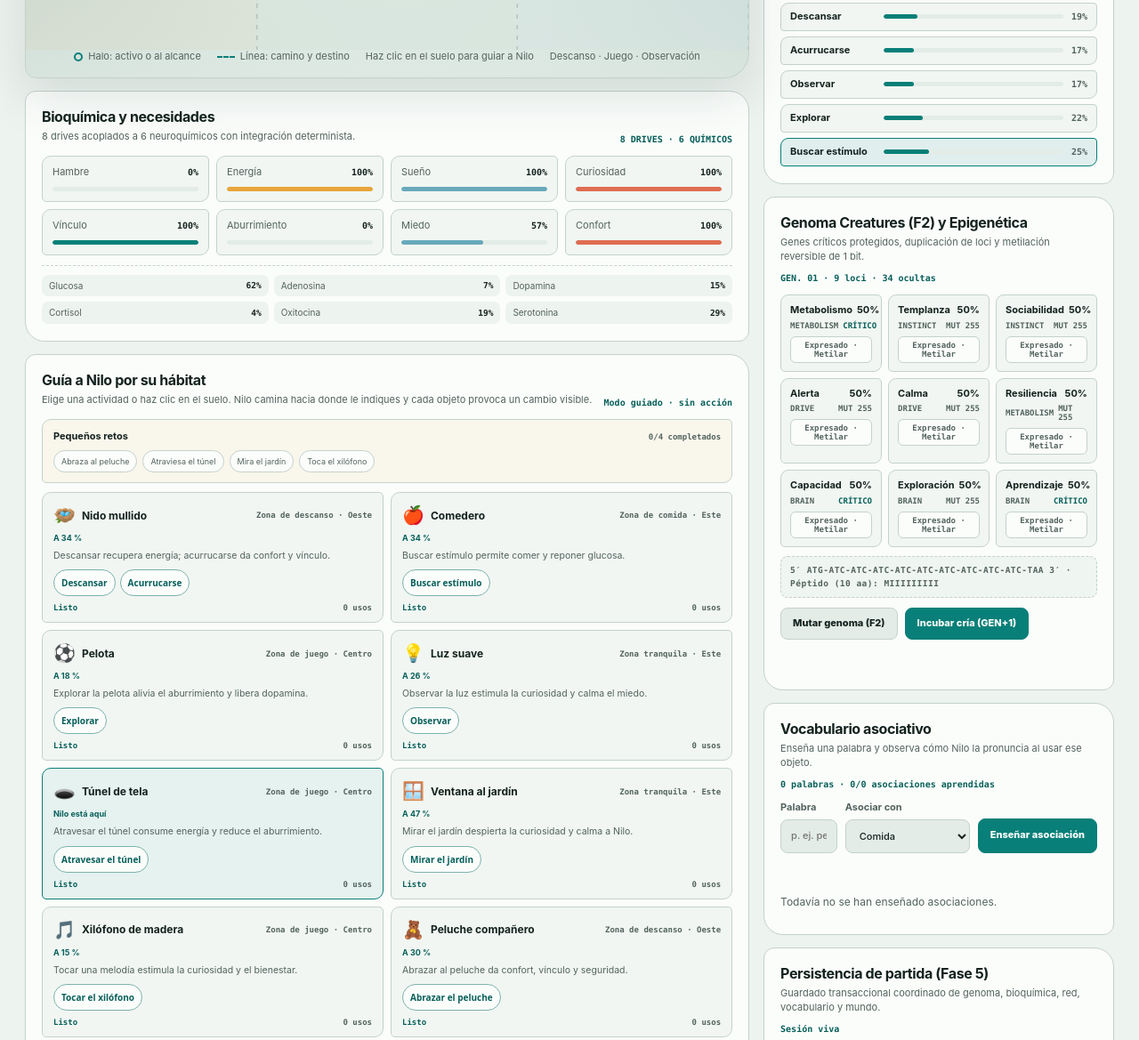
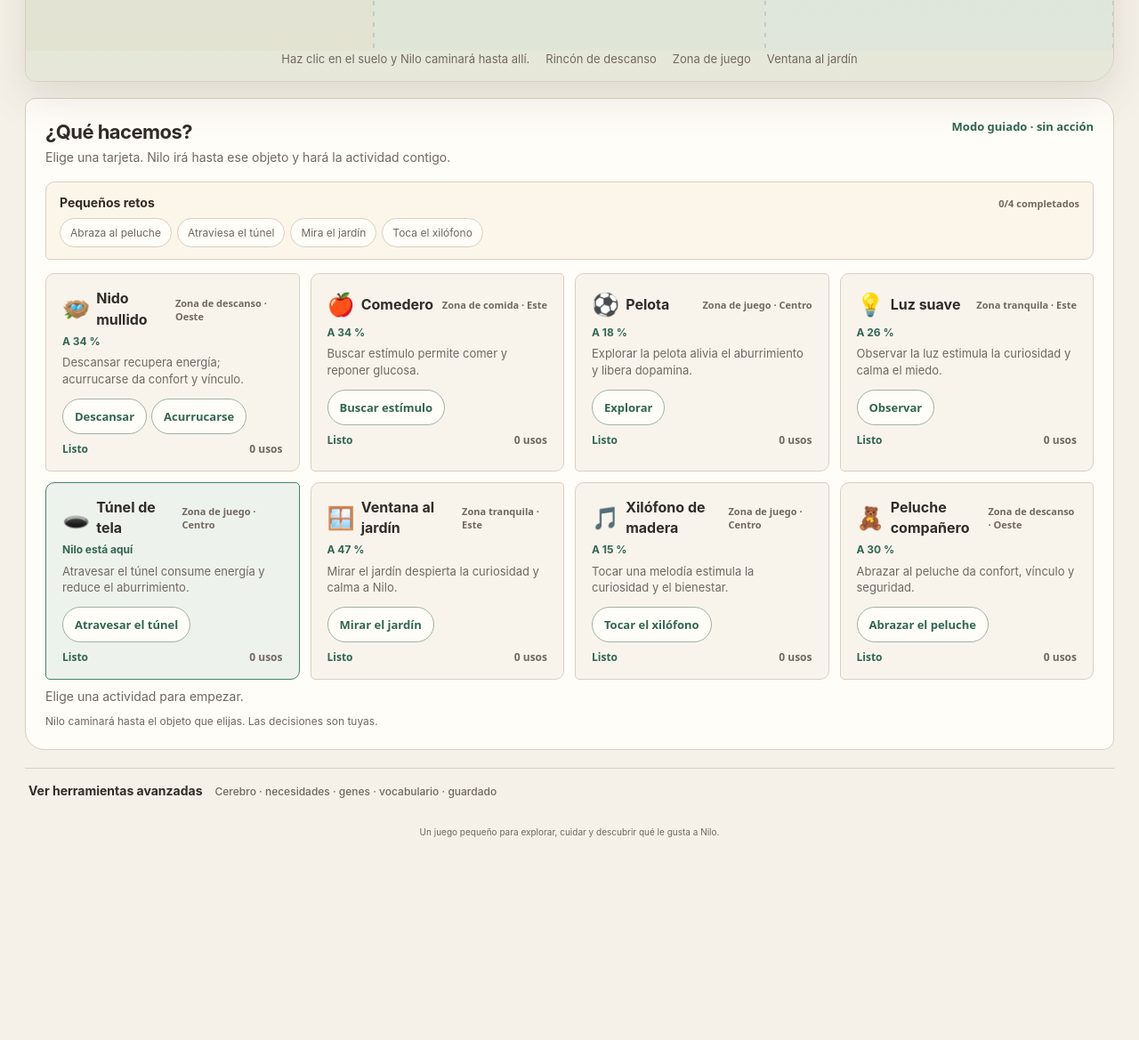
Before and after one commit to Purplerave/creatures, a website built with Vite: page index.html in a window 1280 px wide. Shown: the part 754-1923 px from the top of the page at 89% size. After the commit the page ends 1725 px from the top, so only its background shows below. Built offline with nearby package versions, Linux system fonts and the light colour scheme.

Commit message:
Refocus Creatures on a clear guided habitat

```diff
--- a/index.html
+++ b/index.html
@@ -4,39 +4,22 @@
     <meta charset="UTF-8" />
     <meta name="viewport" content="width=device-width, initial-scale=1.0" />
     <meta name="theme-color" content="#eaf1ed" />
-    <title>Creatures — Nilo, cerebro L2, mundo espacial y genoma vivo</title>
+    <title>Nilo — cuida y explora su hábitat</title>
     <style>
       :root {
-        color-scheme: light dark;
-        --page: #edf3ef;
-        --surface: #fbfdfb;
-        --surface-soft: #e3ece7;
-        --ink: #14221f;
-        --muted: #53635f;
-        --line: #c4d2cc;
-        --teal: #087f78;
-        --teal-dark: #075f5a;
-        --amber: #e8a53b;
-        --coral: #df6d52;
-        --shadow: 0 20px 55px rgba(22, 54, 47, 0.13);
-        --room: radial-gradient(circle at 52% 40%, #f1faf4 0 14%, #d6e6dd 54%, #b9cec4 100%);
-      }
-
-      @media (prefers-color-scheme: dark) {
-        :root {
-          --page: #0c1514;
-          --surface: #121f1d;
-          --surface-soft: #192a27;
-          --ink: #edf6f3;
-          --muted: #a9bbb6;
-          --line: #34504a;
-          --teal: #4ac6b9;
-          --teal-dark: #76dacd;
-          --amber: #f0b951;
-          --coral: #f08065;
-          --shadow: 0 24px 60px rgba(0, 0, 0, 0.32);
-          --room: radial-gradient(circle at 52% 40%, #1d322e 0 14%, #142521 54%, #0d1917 100%);
-        }
+        color-scheme: light;
+        --page: #f5f1e8;
+        --surface: #fffdf8;
+        --surface-soft: #eee8dc;
+        --ink: #302c27;
+        --muted: #71685f;
+        --line: #d9cfbf;
+        --teal: #43836f;
+        --teal-dark: #326652;
+        --amber: #d99b3d;
+        --coral: #d77762;
+        --shadow: 0 18px 48px rgba(78, 65, 48, 0.13);
+        --room: linear-gradient(180deg, #f5f4e9 0%, #e5eddc 56%, #d4e6d4 100%);
       }
 
       * { box-sizing: border-box; }
@@ -136,9 +119,13 @@
 
       .workspace-grid {
         display: grid;
-        grid-template-columns: minmax(0, 1.55fr) minmax(360px, 0.75fr);
+        grid-template-columns: minmax(0, 1fr);
         align-items: start;
         gap: 16px;
+      }
+      .primary-stack {
+        display: grid;
+        gap: 18px;
       }
       .column-stack {
         min-width: 0;
@@ -195,9 +182,7 @@
       .creature-subtitle {
         margin: 2px 0 0;
         color: var(--muted);
-        font: 10px ui-monospace, SFMono-Regular, Menlo, monospace;
-        letter-spacing: 0.05em;
-        text-transform: uppercase;
+        font-size: 13px;
       }
       .need-status {
         margin: 6px 0 0;
@@ -244,9 +229,9 @@
         position: relative;
         z-index: 1;
         width: 100%;
-        min-height: 520px;
-        max-height: 760px;
-        aspect-ratio: 1.9 / 1;
+        height: clamp(560px, 68vh, 900px);
+        min-height: 560px;
+        max-height: 900px;
       }
       #app {
         position: absolute;
@@ -301,12 +286,12 @@
 
       .world-grid {
         display: grid;
-        grid-template-columns: repeat(2, minmax(0, 1fr));
-        gap: 8px;
+        grid-template-columns: repeat(auto-fit, minmax(280px, 1fr));
+        gap: 12px;
       }
       .world-object {
         min-width: 0;
-        padding: 11px 12px;
+        padding: 16px 18px;
         border: 1px solid var(--line);
         border-radius: 10px 5px 10px 5px;
         background: color-mix(in srgb, var(--surface-soft) 43%, var(--surface));
@@ -333,23 +318,23 @@
         gap: 7px;
         min-width: 0;
       }
-      .world-object-icon { flex: 0 0 auto; font-size: 20px; }
-      .world-object-heading h3 { min-width: 0; margin: 0; font-size: 12px; }
+      .world-object-icon { flex: 0 0 auto; font-size: 25px; }
+      .world-object-heading h3 { min-width: 0; margin: 0; font-size: 16px; }
       .world-object-zone {
         color: var(--muted);
-        font: 600 9px ui-monospace, SFMono-Regular, Menlo, monospace;
+        font: 600 11px ui-sans-serif, system-ui, sans-serif;
       }
-      .world-object-range { display: block; margin-top: 4px; color: var(--teal-dark); font-size: 9px; font-weight: 700; }
+      .world-object-range { display: block; margin-top: 4px; color: var(--teal-dark); font-size: 12px; font-weight: 700; }
       .world-object-description {
         margin: 6px 0 7px;
         color: var(--muted);
-        font-size: 10.5px;
+        font-size: 13px;
       }
       .world-object-actions { display: flex; flex-wrap: wrap; gap: 5px; margin: 8px 0; }
       .world-object-action-button {
-        min-height: 30px; padding: 5px 8px; border: 1px solid color-mix(in srgb, var(--teal) 38%, var(--line));
+        min-height: 40px; padding: 9px 13px; border: 1px solid color-mix(in srgb, var(--teal) 38%, var(--line));
         border-radius: 999px; color: var(--teal-dark); background: var(--surface);
-        font: 700 10px ui-sans-serif, system-ui, sans-serif; cursor: pointer;
+        font: 700 13px ui-sans-serif, system-ui, sans-serif; cursor: pointer;
       }
       .world-object-action-button:hover { background: color-mix(in srgb, var(--teal) 12%, var(--surface)); }
       .world-object-action-button:focus-visible { outline: 3px solid color-mix(in srgb, var(--teal) 35%, transparent); outline-offset: 2px; }
@@ -358,17 +343,17 @@
         align-items: baseline;
         justify-content: space-between;
         gap: 5px;
-        font: 700 9px ui-monospace, SFMono-Regular, Menlo, monospace;
+        font: 700 11px ui-sans-serif, system-ui, sans-serif;
       }
       .world-object-status { color: var(--teal-dark); }
       .world-object[data-ready="false"] .world-object-status { color: #927039; }
       .world-object-uses { color: var(--muted); }
       .habitat-challenges { margin: 10px 0; padding: 11px 12px; border: 1px solid var(--line); border-radius: 10px 5px 10px 5px; background: color-mix(in srgb, var(--amber) 8%, var(--surface)); }
       .habitat-challenges-heading { display: flex; align-items: baseline; justify-content: space-between; gap: 8px; margin-bottom: 7px; }
-      .habitat-challenges-heading strong { font-size: 11px; }
-      .habitat-challenges-heading output { color: var(--muted); font: 700 9px ui-monospace, SFMono-Regular, Menlo, monospace; }
+      .habitat-challenges-heading strong { font-size: 14px; }
+      .habitat-challenges-heading output { color: var(--muted); font: 700 11px ui-sans-serif, system-ui, sans-serif; }
       .habitat-challenges-list { display: flex; flex-wrap: wrap; gap: 6px; margin: 0; padding: 0; list-style: none; }
-      .habitat-challenge { padding: 5px 8px; border: 1px solid var(--line); border-radius: 999px; color: var(--muted); background: var(--surface); font-size: 9px; }
+      .habitat-challenge { padding: 5px 8px; border: 1px solid var(--line); border-radius: 999px; color: var(--muted); background: var(--surface); font-size: 12px; }
       .habitat-challenge[data-complete="true"] { border-color: color-mix(in srgb, var(--teal) 50%, var(--line)); color: var(--teal-dark); background: color-mix(in srgb, var(--teal) 10%, var(--surface)); }
       .world-action-form {
         display: grid;
@@ -441,7 +426,7 @@
         .activity-log li strong { grid-column: 2; }
         .activity-log li span { grid-column: 2; }
       }
-      .world-note { margin: 5px 0 0; color: var(--muted); font-size: 10px; }
+      .world-note { margin: 5px 0 0; color: var(--muted); font-size: 12px; }
 
       .drive-grid {
         display: grid;
@@ -833,17 +818,47 @@
         text-align: center;
       }
 
+      .advanced-lab { margin-top: 20px; border-top: 1px solid var(--line); }
+      .advanced-lab > summary { display: flex; align-items: baseline; flex-wrap: wrap; gap: 8px 14px; padding: 15px 4px; color: var(--ink); font-size: 14px; font-weight: 750; cursor: pointer; list-style-position: inside; }
+      .advanced-lab > summary small { color: var(--muted); font-size: 12px; font-weight: 500; }
+      .advanced-content { display: grid; gap: 15px; padding: 0 0 18px; }
+      .simulation-controls { display: flex; align-items: center; flex-wrap: wrap; gap: 12px; padding: 12px; border: 1px solid var(--line); border-radius: 12px; background: var(--surface); }
+      .simulation-controls .speed-btn { min-width: 64px; min-height: 38px; font-size: 13px; }
+      .simulation-controls .autonomy-control { font-size: 13px; }
+      .advanced-content .world-action-form { max-width: 760px; }
+      .advanced-content .world-mode-row, .advanced-content .activity-panel { padding: 0 4px; }
+      .advanced-content .workspace-grid { grid-template-columns: minmax(0, 1fr); }
+      .advanced-content .drive-grid { grid-template-columns: repeat(auto-fit, minmax(190px, 1fr)); }
+      .page-header { margin-bottom: 12px; }
+      .page-description { font-size: 16px; }
+      .need-status { display: inline-flex; align-items: center; min-height: 34px; margin-top: 9px; padding: 6px 11px; border: 1px solid color-mix(in srgb, var(--teal) 35%, var(--line)); border-radius: 999px; background: color-mix(in srgb, var(--teal) 8%, var(--surface)); font-size: 14px; }
+      .world-panel { padding: 22px; }
+      .world-panel .panel-heading { align-items: start; margin-bottom: 16px; }
+      .world-panel .panel-heading h2 { font-size: 22px; }
+      .world-panel .panel-heading p { max-width: 680px; font-size: 14px; }
+      .world-panel .drive-count { white-space: normal; font: 700 13px ui-sans-serif, system-ui, sans-serif; }
+      .world-feedback { min-height: 24px; font-size: 14px; }
+      .world-object-state { font-size: 12px; }
+      .world-object-actions { margin-top: 12px; }
+      .habitat-challenges { margin: 0 0 15px; padding: 13px 15px; }
+      .habitat-challenge { padding: 7px 11px; font-size: 12px; }
+      .habitat-caption { font-size: 13px; }
+
       @media (max-width: 980px) {
         .workspace-grid { grid-template-columns: minmax(0, 1fr); }
       }
       @media (max-width: 640px) {
         .shell { padding: 14px 11px; }
-        .page-description { font-size: 12px; }
+        .page-description { font-size: 14px; }
         .habitat { border-radius: 21px 9px 21px 9px; }
+        .page-description { font-size: 14px; }
+        .world-panel { padding: 18px 15px; }
+        .world-grid { grid-template-columns: repeat(auto-fit, minmax(250px, 1fr)); }
+        .advanced-lab > summary { font-size: 13px; }
         .habitat-header { padding: 15px 15px 0; }
-        .creature-stage { min-height: 320px; aspect-ratio: 1.02 / 1; }
-        .habitat-caption { padding: 0 14px 13px; font-size: 10px; }
-        .drive-grid, .world-grid, .genome-grid, .chem-strip { grid-template-columns: repeat(2, minmax(0, 1fr)); gap: 7px; }
+        .creature-stage { height: min(60vh, 650px); min-height: 400px; }
+        .habitat-caption { padding: 0 14px 13px; font-size: 12px; }
+        .drive-grid, .world-grid, .genome-grid, .chem-strip { grid-template-columns: minmax(0, 1fr); gap: 10px; }
         .drives-panel, .world-panel, .learning-panel, .brain-panel, .genome-panel, .persistence-panel { padding: 15px 13px 16px; }
         .world-action-form { grid-template-columns: minmax(0, 1fr); }
         .brain-action-row { grid-template-columns: minmax(78px, 0.6fr) minmax(0, 1fr) auto; gap: 7px; }
@@ -853,7 +868,7 @@
         .teach-button { grid-column: 1 / -1; }
       }
       @media (max-width: 390px) {
-        .creature-stage { min-height: 300px; }
+        .creature-stage { min-height: 400px; }
         .teach-form, .vocab-list, .genome-grid, .chem-strip { grid-template-columns: minmax(0, 1fr); }
         .teach-button { grid-column: auto; }
       }
@@ -863,33 +878,21 @@
     <main class="shell">
       <header class="page-header">
         <div>
-          <p class="eyebrow">Creatures · L1 + L2 + Mundo espacial + F2 Genoma + Fase 5</p>
-          <h1>Una vida pequeña.<br />Un organismo digital completo.</h1>
-          <p class="page-description">Nilo camina por su hábitat, aprende con refuerzo Hebbiano visible en la vista neural L2, expresa genes con metilación reversible y conserva su partida completa.</p>
-        </div>
-        <div class="header-meta">
-          <div class="speed-bar" role="group" aria-label="Velocidad de simulación">
-            <button class="speed-btn" type="button" data-speed="0" aria-pressed="false">Pausa</button>
-            <button class="speed-btn" type="button" data-speed="1" aria-pressed="true">1×</button>
-            <button class="speed-btn" type="button" data-speed="3" aria-pressed="false">3×</button>
-            <button class="speed-btn" type="button" data-speed="8" aria-pressed="false">8×</button>
-          </div>
-          <span class="speed-hint">Teclas: <kbd>P</kbd> pausa · <kbd>1</kbd>/<kbd>3</kbd>/<kbd>8</kbd> velocidad</span>
-          <span class="phase-mark">FASES 0–5 + F2 · ACTIVO</span>
+          <p class="eyebrow">TU PEQUEÑO HÁBITAT</p>
+          <h1>Cuida y explora con Nilo</h1>
+          <p class="page-description">Elige qué hacer con él o haz clic en el suelo para guiarlo.</p>
         </div>
       </header>
 
-      <div class="workspace-grid">
-        <div class="column-stack">
+      <div class="primary-stack">
         <section class="habitat" aria-label="Hábitat de Nilo">
             <header class="habitat-header">
               <div>
                 <h2 id="creature-name" class="creature-name">Nilo</h2>
                 <p id="creature-subtitle" class="creature-subtitle">GEN. 01 · DÍA 01 · EMBRIÓN</p>
-                <p id="need-status" class="need-status" aria-label="Necesidad principal">Necesidades tranquilas</p>
+                <p id="need-status" class="need-status" aria-label="Necesidad principal">Lo que necesita: tranquilo</p>
               </div>
               <div class="header-meta">
-                <label class="autonomy-control" for="autonomy-toggle"><input id="autonomy-toggle" type="checkbox" /> Nilo decide por sí mismo</label>
                 <output id="mood" class="mood-badge" data-mood="happy" aria-live="polite">Feliz</output>
               </div>
             </header>
@@ -899,34 +902,39 @@
               </canvas>
             </div>
             <p class="habitat-caption" aria-label="Leyenda del hábitat">
-              <span><i class="legend-halo" aria-hidden="true"></i> Halo: activo o al alcance</span>
-              <span><i class="legend-route" aria-hidden="true"></i> Línea: camino y destino</span>
-              <span>Haz clic en el suelo para guiar a Nilo</span><span>Descanso · Juego · Observación</span>
+              <span>Haz clic en el suelo y Nilo caminará hasta allí.</span><span>Rincón de descanso</span><span>Zona de juego</span><span>Ventana al jardín</span>
             </p>
           </section>
-
-          <section class="drives-panel" aria-labelledby="drives-title">
-            <div class="panel-heading">
-              <div>
-                <h2 id="drives-title">Bioquímica y necesidades</h2>
-                <p>8 drives acoplados a 6 neuroquímicos con integración determinista.</p>
-              </div>
-              <span class="drive-count">8 DRIVES · 6 QUÍMICOS</span>
-            </div>
-            <div id="drive-grid" class="drive-grid" aria-label="Niveles actuales de los drives"></div>
-            <div id="chem-strip" class="chem-strip" aria-label="Niveles actuales de los neuroquímicos"></div>
-          </section>
-
         <section class="world-panel" aria-labelledby="world-title">
             <div class="panel-heading">
               <div>
-                <h2 id="world-title">Guía a Nilo por su hábitat</h2>
-                <p>Elige una actividad o haz clic en el suelo. Nilo camina hacia donde le indiques y cada objeto provoca un cambio visible.</p>
+                <h2 id="world-title">¿Qué hacemos?</h2>
+                <p>Elige una tarjeta. Nilo irá hasta ese objeto y hará la actividad contigo.</p>
               </div>
-              <output id="world-action" class="drive-count" aria-label="Origen y verbo de la última acción">Cerebro · sin acción</output>
+              <output id="world-action" class="drive-count" aria-label="Última actividad">Elige una actividad</output>
             </div>
             <section id="habitat-challenges" class="habitat-challenges" aria-label="Retos del hábitat"></section>
             <div id="world-grid" class="world-grid" aria-label="Objetos disponibles en el mundo"></div>
+            <p id="world-feedback" class="world-feedback" role="status" aria-live="polite">Elige una actividad para empezar.</p>
+            <p class="world-note">Nilo caminará hasta el objeto que elijas. Las decisiones son tuyas.</p>
+          </section>
+      </div>
+
+      <details class="advanced-lab">
+        <summary>
+          <span>Ver herramientas avanzadas</span>
+          <small>Cerebro · necesidades · genes · vocabulario · guardado</small>
+        </summary>
+        <div class="advanced-content">
+          <div class="simulation-controls">
+            <div class="speed-bar" role="group" aria-label="Velocidad de simulación">
+              <button class="speed-btn" type="button" data-speed="0" aria-pressed="false">Pausa</button>
+              <button class="speed-btn" type="button" data-speed="1" aria-pressed="true">Normal</button>
+              <button class="speed-btn" type="button" data-speed="3" aria-pressed="false">Rápido</button>
+              <button class="speed-btn" type="button" data-speed="8" aria-pressed="false">Muy rápido</button>
+            </div>
+            <label class="autonomy-control" for="autonomy-toggle"><input id="autonomy-toggle" type="checkbox" /> Dejar que Nilo decida solo</label>
+          </div>
           <form id="world-action-form" class="world-action-form">
               <label class="world-action-label" for="world-action-select">
                 Probar un verbo sin entrenar el cerebro
@@ -951,18 +959,23 @@
               </label>
               <output id="world-coords" class="drive-count">Pos (0.50, 0.66)</output>
             </div>
-            <p id="world-feedback" class="world-feedback" role="status" aria-live="polite">Modo guiado: haz clic en el suelo o elige una acción para que Nilo vaya allí.</p>
 <section class="activity-panel" aria-labelledby="activity-title">
               <h3 id="activity-title">Actividad reciente</h3>
               <ol id="activity-log" class="activity-log" aria-label="Últimas decisiones, resultados y refuerzos de Nilo">
                 <li class="activity-empty">Todavía no hay actividad.</li>
               </ol>
             </section>
-            <p class="world-note">Las pruebas manuales no entrenan al cerebro. En modo espacial estricto, Nilo camina hasta entrar en el radio del objeto antes de recibir el impulso.</p>
+<section class="drives-panel" aria-labelledby="drives-title">
+            <div class="panel-heading">
+              <div>
+                <h2 id="drives-title">Bioquímica y necesidades</h2>
+                <p>8 drives acoplados a 6 neuroquímicos con integración determinista.</p>
+              </div>
+              <span class="drive-count">8 DRIVES · 6 QUÍMICOS</span>
+            </div>
+            <div id="drive-grid" class="drive-grid" aria-label="Niveles actuales de los drives"></div>
+            <div id="chem-strip" class="chem-strip" aria-label="Niveles actuales de los neuroquímicos"></div>
           </section>
-        </div>
-
-        <div class="column-stack">
 <section class="brain-panel" aria-labelledby="brain-title">
             <div class="panel-heading">
               <div>
@@ -1061,9 +1074,9 @@
             <p id="persistence-feedback" class="vocab-feedback" role="status" aria-live="polite"></p>
           </section>
         </div>
-      </div>
+      </details>
 
-      <p class="footnote">Arquitectura por contratos puros: `BiochemEngine` conserva la autoridad bioquímica; `CanvasVisuals` y `BrainView` (L2/D2) son puertos estrictos de solo lectura.</p>
+      <p class="footnote">Un juego pequeño para explorar, cuidar y descubrir qué le gusta a Nilo.</p>
     </main>
     <script type="module" src="/src/main.ts"></script>
   </body>
```
Lines whose indentation alone changed are shown as unchanged.
